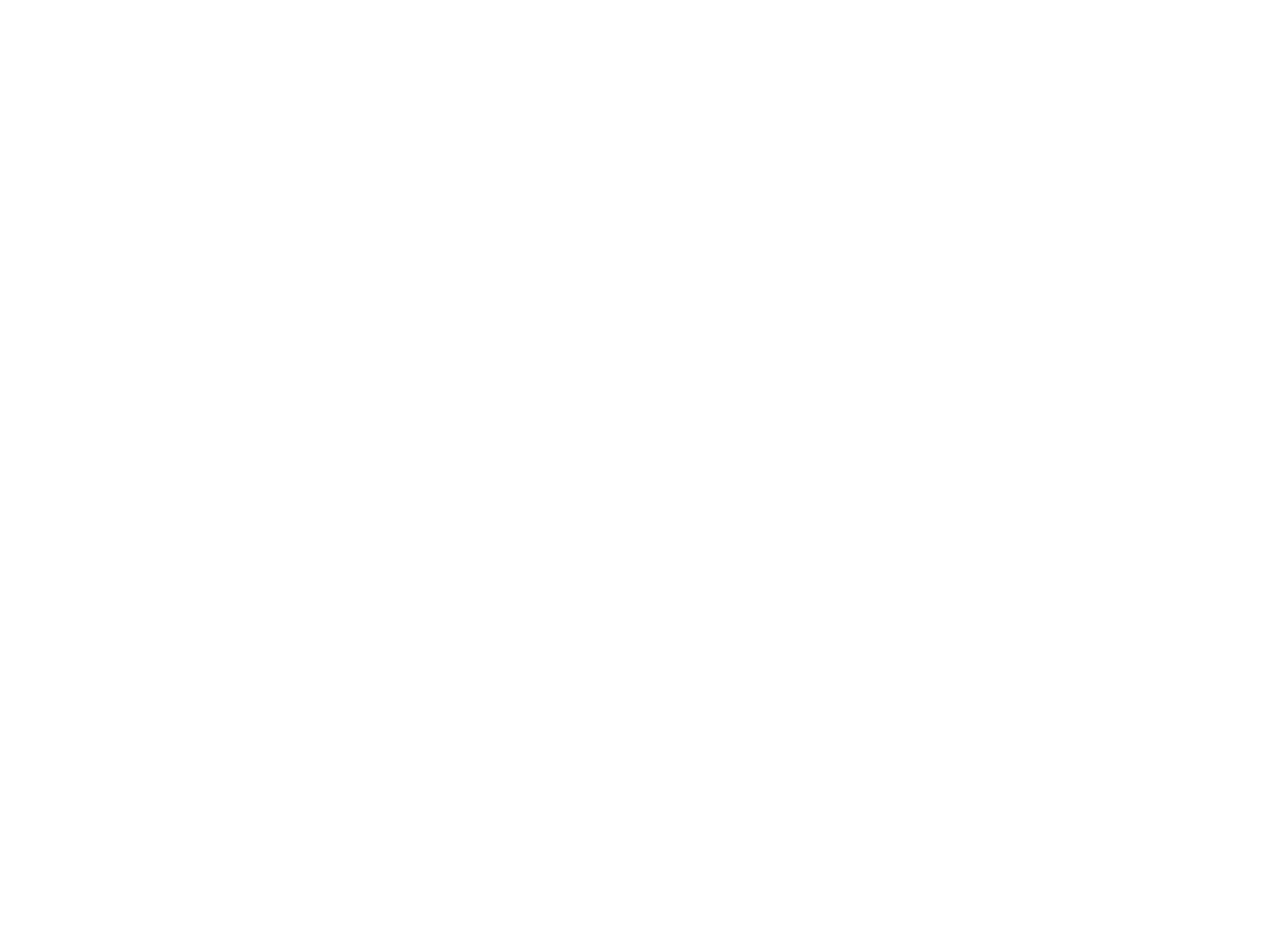
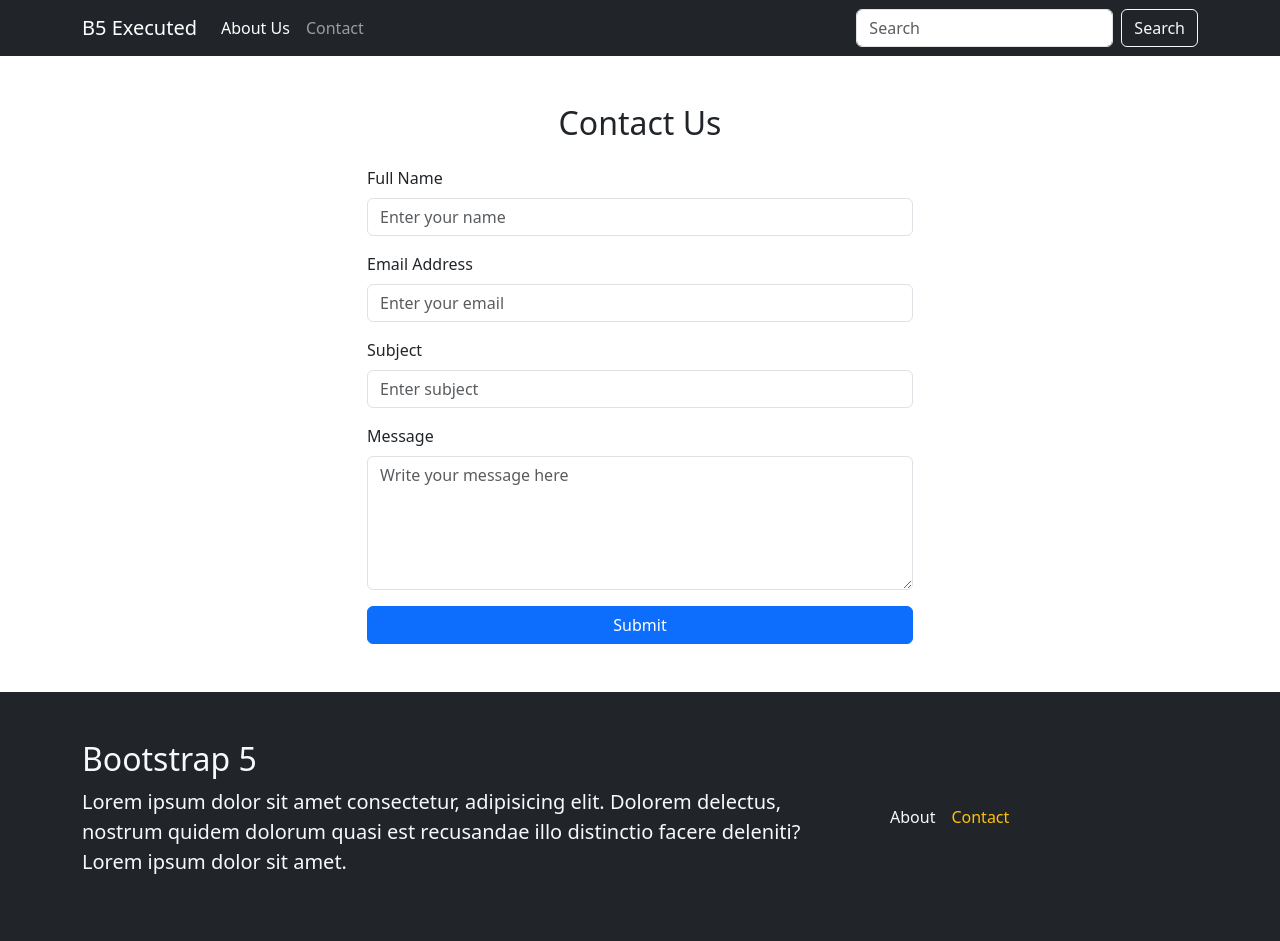
Before and after one commit to hossainpgmr/B5-Executed, a plain HTML site: page contact.html in a window 1280 px wide. Before the commit the page ends 800 px from the top, so only its background shows below. Drawn offline with nearby package versions, Linux system fonts and the light colour scheme.

```diff
--- a/contact.html
+++ b/contact.html
@@ -0,0 +1,99 @@
+<!DOCTYPE html>
+<html lang="en">
+
+    <head>
+        <meta charset="UTF-8">
+        <meta name="viewport" content="width=device-width, initial-scale=1.0">
+
+        <link rel="stylesheet" href="https://cdn.jsdelivr.net/npm/bootstrap@5.3.3/dist/css/bootstrap.min.css">
+        <link rel="stylesheet" href="https://cdn.jsdelivr.net/npm/bootstrap@5.3.3/dist/js/bootstrap.bundle.min.js">
+        <link rel="stylesheet" href="./styles/style.css">
+        <title>B5 Executed</title>
+    </head>
+
+    <body>
+        <!--Navbar section -->
+        <nav class="navbar navbar-expand-lg navbar-dark bg-dark">
+            <div class="container">
+                <a class="navbar-brand" href="./index.html">B5 Executed</a>
+                <button class="navbar-toggler" type="button" data-bs-toggle="collapse"
+                    data-bs-target="#navbarSupportedContent" aria-controls="navbarSupportedContent"
+                    aria-expanded="false" aria-label="Toggle navigation">
+                    <span class="navbar-toggler-icon"></span>
+                </button>
+                <div class="collapse navbar-collapse" id="navbarSupportedContent">
+                    <ul class="navbar-nav me-auto mb-2 mb-lg-0">
+                        <li class="nav-item">
+                            <a class="nav-link active text-capitalize" aria-current="page" href="./about.html">about
+                                us</a>
+                        </li>
+                        <li class="nav-item">
+                            <a class="nav-link text-capitalize" href="./contact.html">contact</a>
+                        </li>
+                    </ul>
+                    <form class="d-flex" role="search">
+                        <input class="form-control me-2" type="search" placeholder="Search" aria-label="Search">
+                        <button class="btn btn-outline-light" type="submit">Search</button>
+                    </form>
+                </div>
+            </div>
+        </nav>
+
+
+        <!-- contact section -->
+
+        <div class="container my-5">
+            <div class="row justify-content-center">
+                <div class="col-md-6">
+                    <h2 class="text-center mb-4">Contact Us</h2>
+                    <form>
+                        <div class="mb-3">
+                            <label for="name" class="form-label">Full Name</label>
+                            <input type="text" class="form-control" id="name" placeholder="Enter your name">
+                        </div>
+                        <div class="mb-3">
+                            <label for="email" class="form-label">Email Address</label>
+                            <input type="email" class="form-control" id="email" placeholder="Enter your email">
+                        </div>
+                        <div class="mb-3">
+                            <label for="subject" class="form-label">Subject</label>
+                            <input type="text" class="form-control" id="subject" placeholder="Enter subject">
+                        </div>
+                        <div class="mb-3">
+                            <label for="message" class="form-label">Message</label>
+                            <textarea class="form-control" id="message" rows="5"
+                                placeholder="Write your message here"></textarea>
+                        </div>
+                        <button type="submit" class="btn btn-primary w-100">Submit</button>
+                    </form>
+                </div>
+            </div>
+        </div>
+
+        <!-- footer section -->
+        <footer class="bg-dark w-100%">
+            <div class="container text-light py-5">
+                <div class="row align-items-center">
+                    <div class="col-lg-8">
+                        <h2>
+                            Bootstrap 5
+                        </h2>
+                        <p class="lead">
+                            Lorem ipsum dolor sit amet consectetur, adipisicing elit. Dolorem delectus, nostrum quidem
+                            dolorum
+                            quasi est recusandae illo distinctio facere deleniti? Lorem ipsum dolor sit amet.
+                        </p>
+                    </div>
+                    <div class="col-lg-4">
+                        <div class="d-flex ms-lg-5">
+                            <a href="#" class="text-decoration-none me-3 text-light">About</a>
+                            <a href="#" class="text-decoration-none text-warning">Contact</a>
+                        </div>
+                    </div>
+                </div>
+            </div>
+        </footer>
+
+    </body>
+
+</html>
--- a/styles/style.css
+++ b/styles/style.css
@@ -9,6 +9,7 @@
   object-fit: cover;
   background-position: center;
 }
+/* single html page style */
 .article-heading {
   font-family: "Noto Serif Display", serif;
   color: #576237;
@@ -48,3 +49,15 @@
   font-size: 29px;
   font-weight: bold;
 }
+/* about html page style */
+.about-head-img img {
+  width: 100%;
+  min-height: 250px;
+  max-height: 250px;
+  object-fit: cover;
+  background-position: center;
+}
+
+.about-title{
+font-size: 45px;
+}
```
Also changed, not shown: about.html (+28 -20 lines), index.html (+3 -3 lines).
